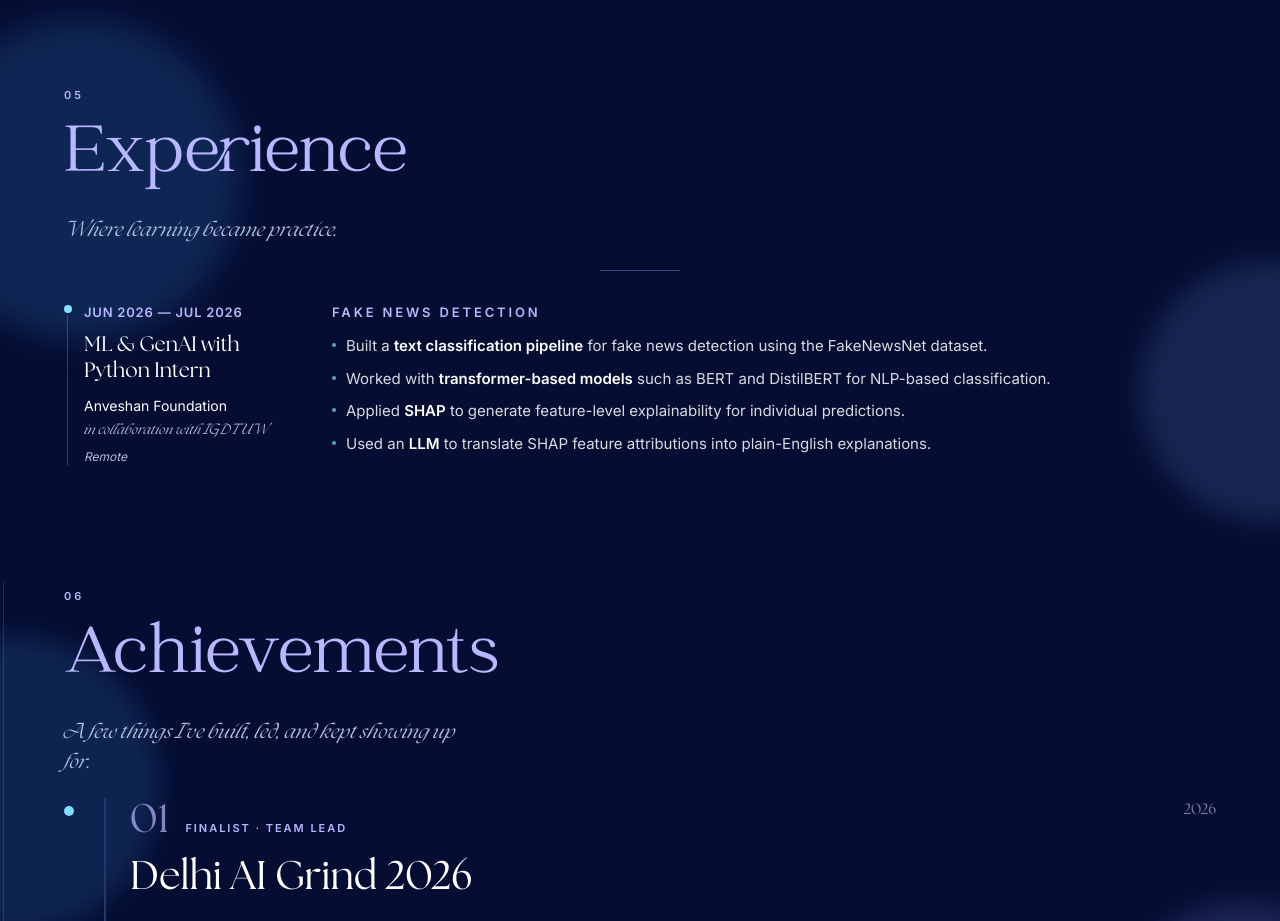
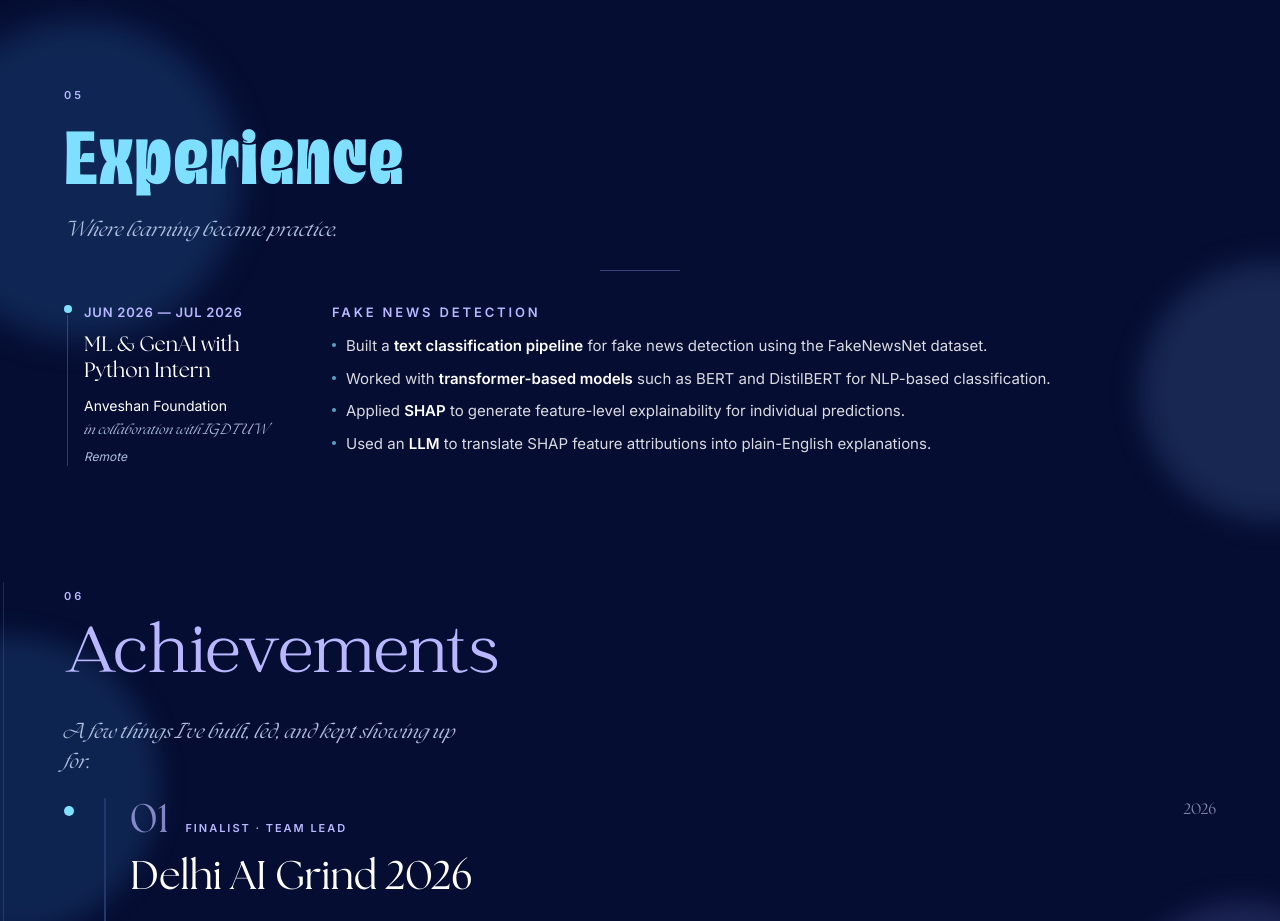
Before and after one commit to trisha29807-del/Portfolio-Trisha, a React (Vite) app: page / in a window 1280 px wide. Shown: the part 5120-6041 px from the top of the page. Built offline with nearby package versions, Linux system fonts and the light colour scheme; the HTML template or start-up script is replaced by a standard one.

Commit message:
Use Curve Retro for section title

```diff
--- a/src/components/Experience/ExperienceSection.tsx
+++ b/src/components/Experience/ExperienceSection.tsx
@@ -28,7 +28,7 @@ export function ExperienceSection() {
           <span className="text-[11px] font-semibold tracking-[0.28em] uppercase text-[#B9B7FF] dark:text-[#B9B7FF]">
             05
           </span>
-          <h2 className="mt-4 font-mager text-[clamp(2.5rem,6vw,4.5rem)] leading-[1.03] text-[#B9B7FF] dark:text-[#B9B7FF]">
+          <h2 className="mt-4 font-curve-retro text-[clamp(2.5rem,6vw,4.5rem)] leading-[1.03] text-[#7FDFFF]">
             Experience
           </h2>
           <p className="mt-5 max-w-[38ch] font-seasons text-[19px] italic leading-relaxed text-[#AEBEDE] dark:text-[#AEBEDE]">
```
